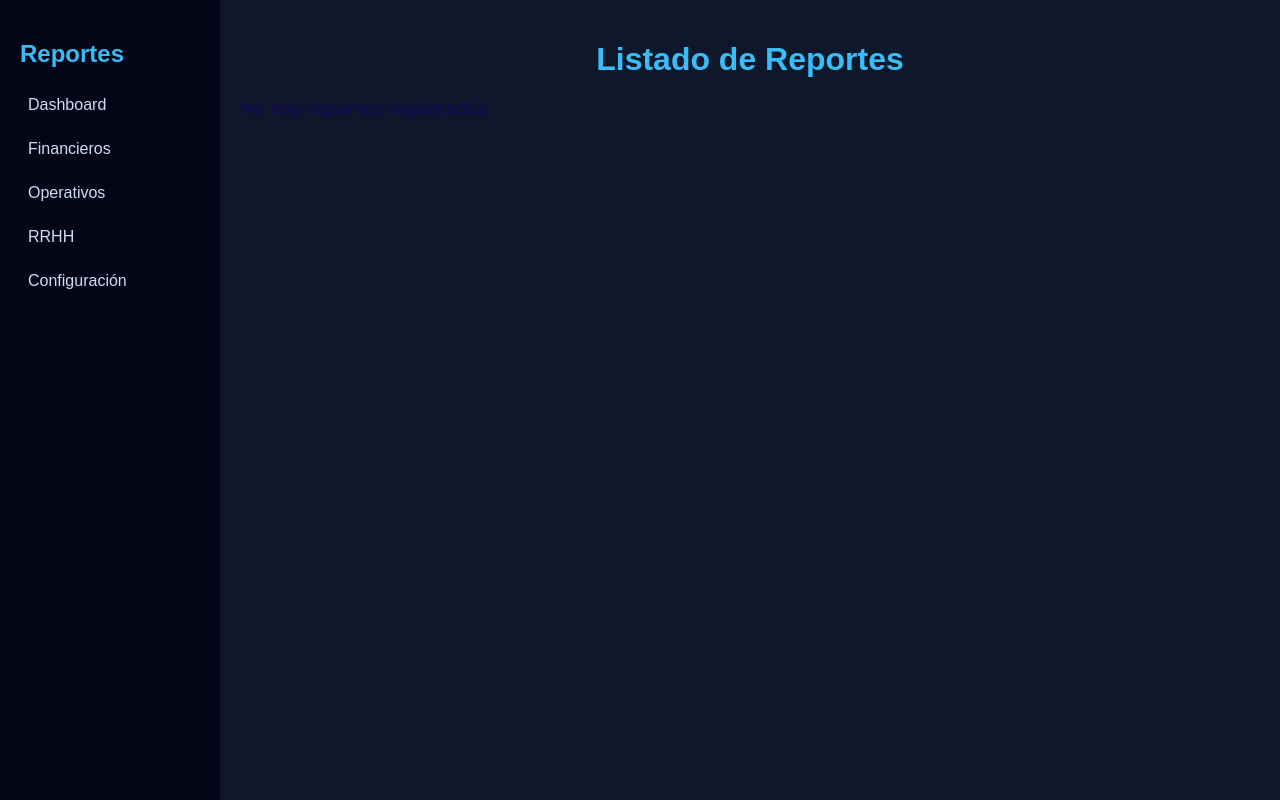
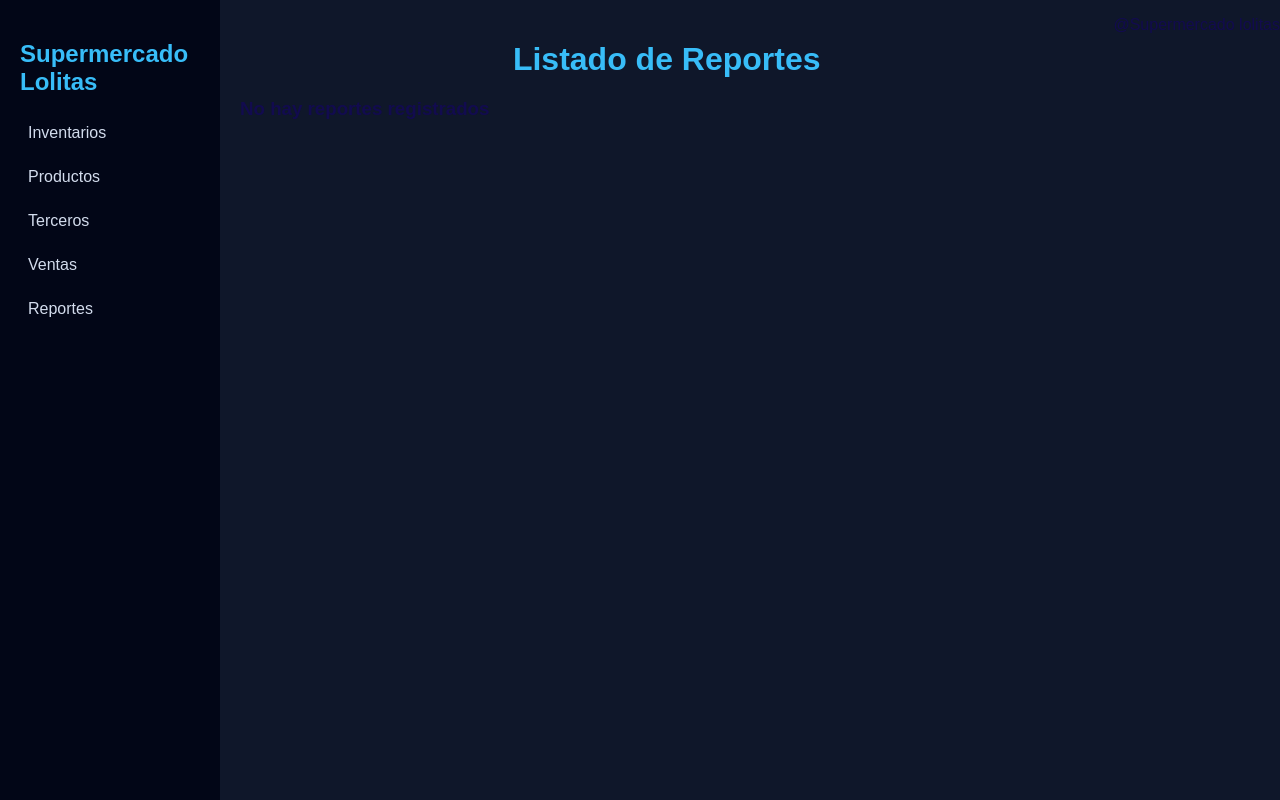
Before and after one commit to Sebas5158R/Supermercado_Django, a Django app: page /reportes/list/ in a window 1280 px wide. Run offline with Django 5.2, Linux system fonts and the light colour scheme; data that the repository does not hold is empty.

Commit message:
templates y css globales configurados con un diseño

```diff
--- a/supermercado/reportes/templates/list.html
+++ b/supermercado/reportes/templates/list.html
@@ -1,89 +1,7 @@
-<!DOCTYPE html>
-<html lang="en">
-<head>
-  <meta charset="UTF-8">
-  <meta name="viewport" content="width=device-width, initial-scale=1.0">
-  <title>Lista de Reportes</title>
-  <style>
-    body {
-      margin: 0;
-      font-family: Arial;
-      background-color: #0f172a;
-      color: rgb(18, 11, 79);
-      height: 100vh;
-      display: flex;
-    }
-    .barra {
-      width: 220px;
-      height: 100vh;
-      background: #020617;
-      padding: 20px;
-      box-sizing: border-box;
-    }
-    .barra h2 {
-      color: #38bdf8;
-      margin-bottom: 20px;
-    }
-    .item-menu {
-      margin: 10px 0;
-      padding: 8px;
-      color: #D3DCED;
-      border-radius: 6px;
-      cursor: pointer;
-    }
-    .item-menu:hover {
-      background: #1e293b;
-    }
-    .contenedorP {
-      flex: 1;
-      padding: 20px;
-    }
-    h1 {
-      text-align: center;
-      color: #38bdf8;
-      margin-bottom: 20px;
-    }
-    table {
-      width: 100%;
-      background: #D3DCED;
-      border-radius: 2px;
-      overflow: hidden;
-    }
-    thead {
-      background: #1e293b;
-      color: #38bdf8;
-    }
+{% extends "layout.html" %}
 
-    tr:hover {
-      background: #cbd5f5;
-    }
-    .acciones button {
-      background: #1e293b;
-      color: white;
-      border: none;
-      padding: 6px 10px;
-      margin-right: 5px;
-      border-radius: 4px;
-      cursor: pointer;
-      font-size: 12px;
-    }
-    .acciones button:hover {
-      background: #334155;
-    }
-
-  </style>
-</head>
-<body>
-  <div class="barra">
-    <h2>Reportes</h2>
-    <div class="item-menu">Dashboard</div>
-    <div class="item-menu">Financieros</div>
-    <div class="item-menu">Operativos</div>
-    <div class="item-menu">RRHH</div>
-    <div class="item-menu">Configuración</div>
-  </div>
-
-  <div class="contenedorP">
+{% block contenido %}
+<div class="contenedorP">
     <h1>Listado de Reportes</h1>
     {% if existe %}
       <table>
@@ -125,5 +43,4 @@
         <h3>No hay reportes registrados</h3>
     {% endif %}
   </div>
-</body>
-</html>
+{% endblock %}
--- a/supermercado/supermercado/settings.py
+++ b/supermercado/supermercado/settings.py
@@ -59,7 +59,7 @@ ROOT_URLCONF = 'supermercado.urls'
 TEMPLATES = [
     {
         'BACKEND': 'django.template.backends.django.DjangoTemplates',
-        'DIRS': [],
+        'DIRS': [BASE_DIR / 'templates'],
         'APP_DIRS': True,
         'OPTIONS': {
             'context_processors': [
@@ -120,6 +120,7 @@ USE_TZ = True
 # https://docs.djangoproject.com/en/5.2/howto/static-files/
 
 STATIC_URL = 'static/'
+STATICFILES_DIRS = [BASE_DIR / 'static']
 
 # Default primary key field type
 # https://docs.djangoproject.com/en/5.2/ref/settings/#default-auto-field
--- /dev/null
+++ b/supermercado/templates/footer.html
@@ -0,0 +1 @@
+<p>@Supermercado lolitas</p>
--- /dev/null
+++ b/supermercado/templates/layout.html
@@ -0,0 +1,20 @@
+{% load static %}
+<!DOCTYPE html>
+<html lang="en">
+<head>
+    <meta charset="UTF-8">
+    <meta name="viewport" content="width=device-width, initial-scale=1.0">
+    <title>Layout</title>
+    <link rel='stylesheet' href="{% static 'css/menu_footer.css' %}"></a>
+    <link rel='stylesheet' href="{% static 'css/gridview.css' %}"></a>
+</head>
+<body>
+
+    {% include "menu.html" %}
+
+    {% block contenido %}
+    {% endblock %}
+
+    {% include "footer.html" %}
+</body>
+</html>
--- /dev/null
+++ b/supermercado/templates/menu.html
@@ -0,0 +1,8 @@
+<div class="barra">
+    <h2>Supermercado Lolitas</h2>
+    <div class="item-menu">Inventarios</div>
+    <div class="item-menu">Productos</div>
+    <div class="item-menu">Terceros</div>
+    <div class="item-menu">Ventas</div>
+    <div class="item-menu">Reportes</div>
+</div>
```
Also changed, not shown: supermercado/static/css/gridview.css (added, +36 -0 lines), supermercado/static/css/menu_footer.css (added, +29 -0 lines).
